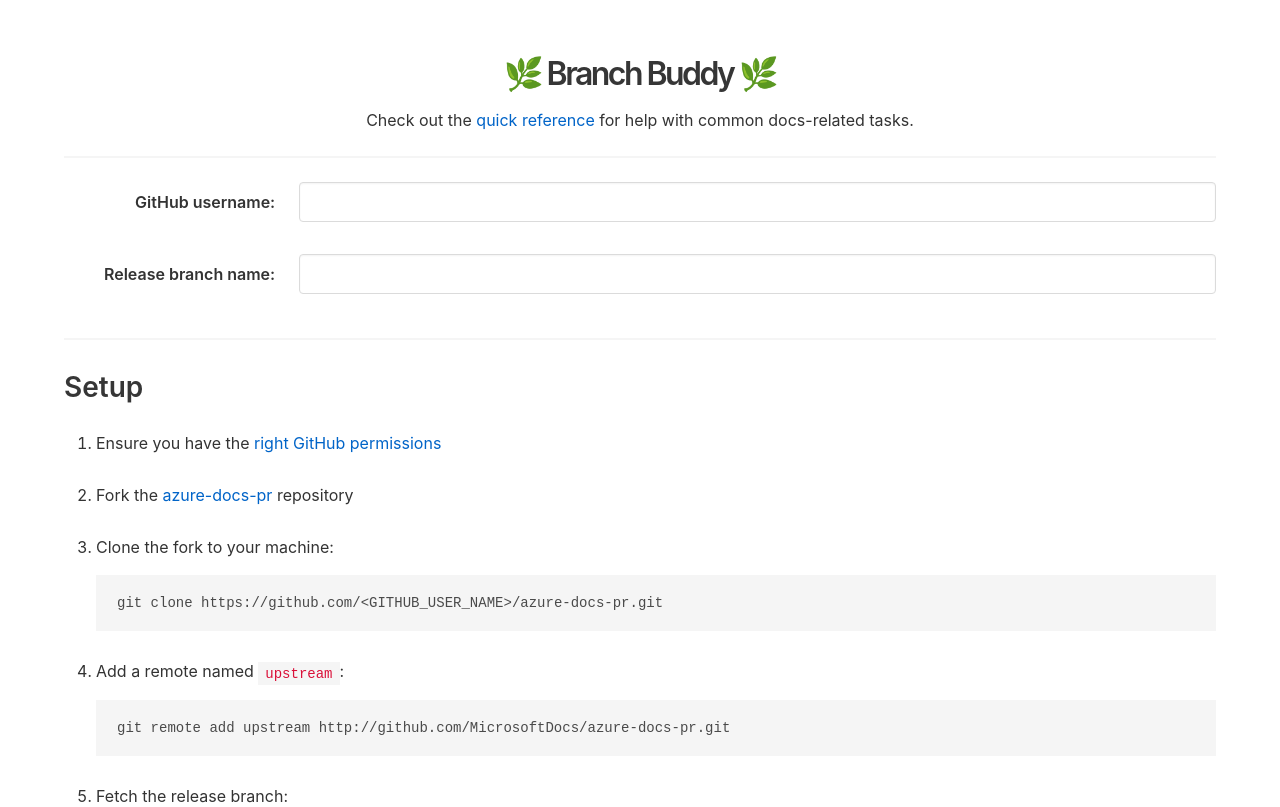
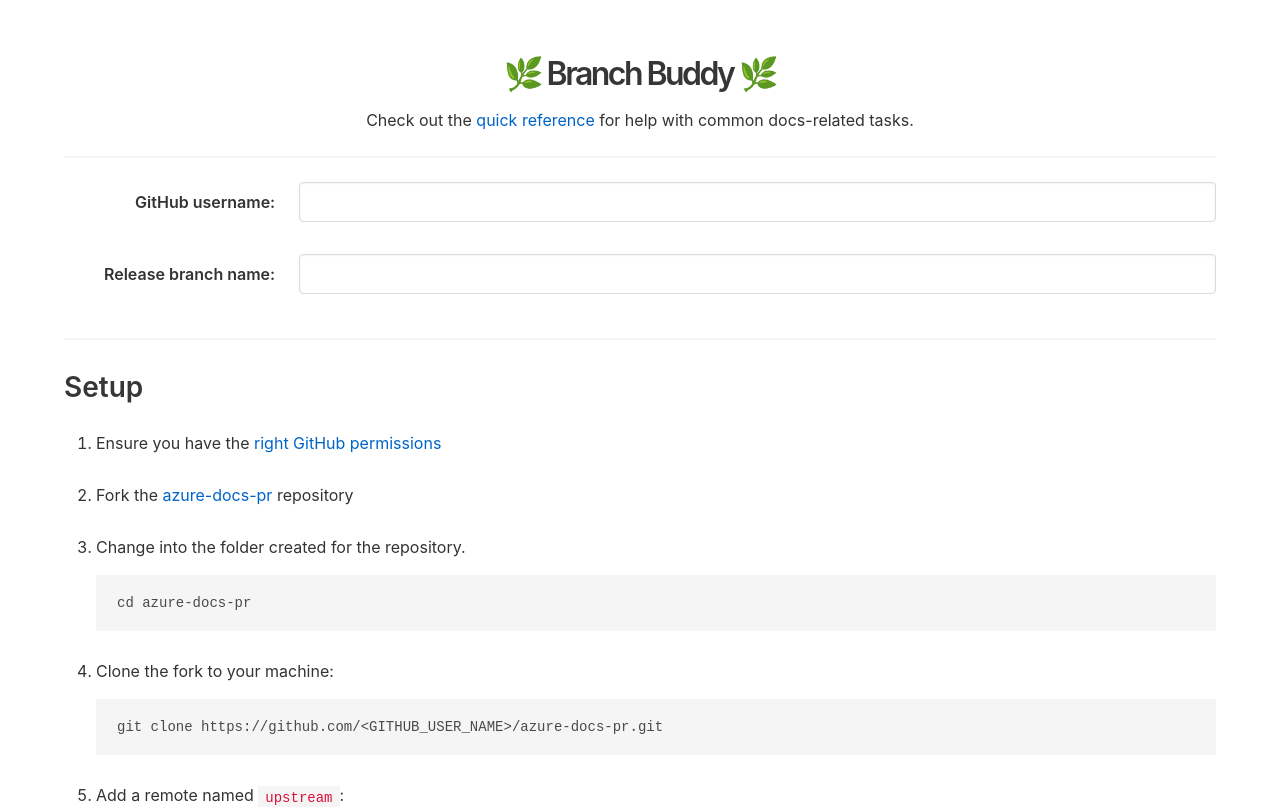
Before and after one commit to craigshoemaker/branch-buddy, a Svelte app: page / in a window 1280 px wide. Shown: the top 807 px of the page. Built offline with nearby package versions, Linux system fonts and the light colour scheme.

Commit message:
chore: add change folder step

```diff
--- a/src/Setup.svelte
+++ b/src/Setup.svelte
@@ -21,6 +21,10 @@
         tabindex="-1">azure-docs-pr</a
       > repository
     </p>
+  </li>
+  <li>
+    <p>Change into the folder created for the repository.</p>
+    <pre><code>cd azure-docs-pr</code></pre>
   </li>
   <li>
     <p>Clone the fork to your machine:</p>
```
